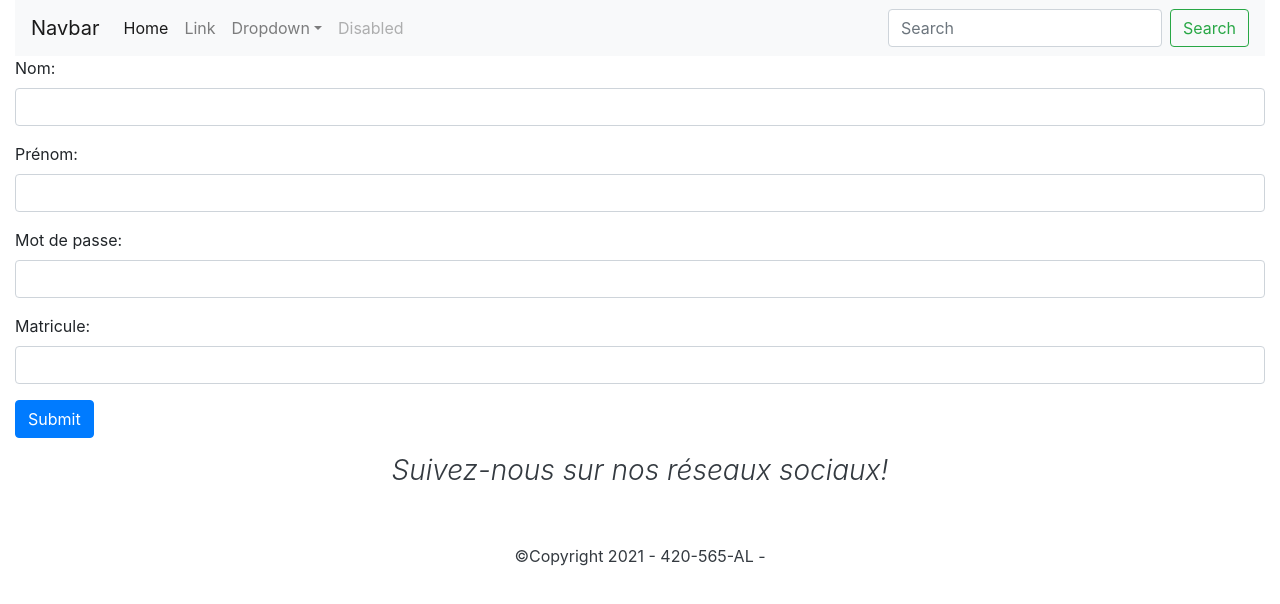
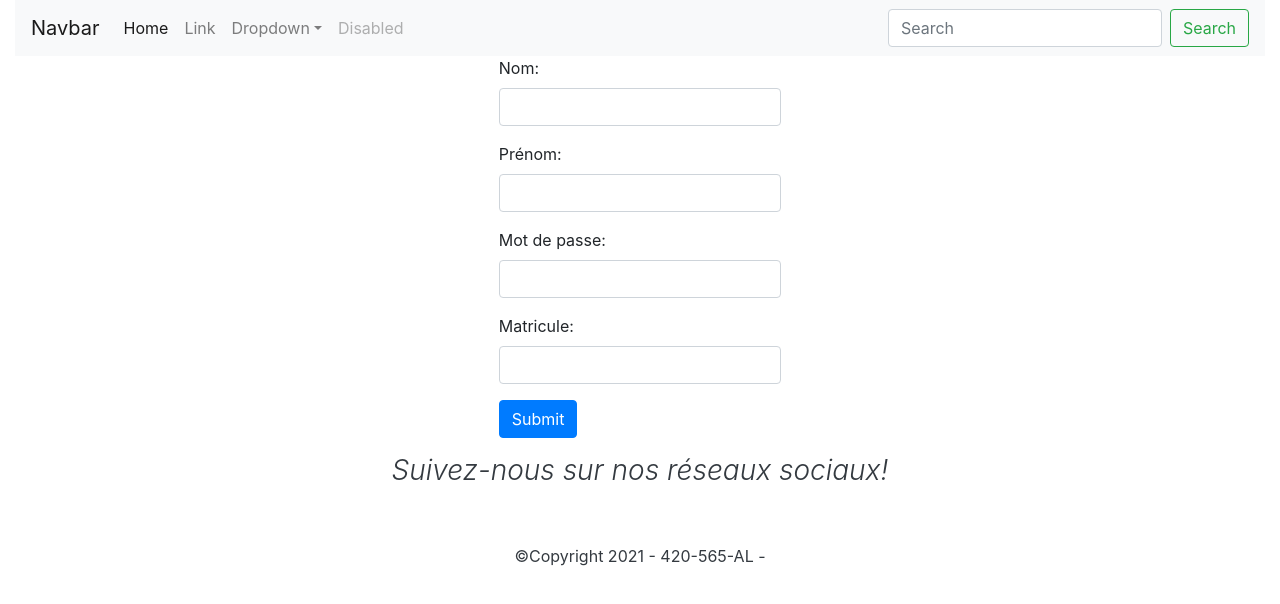
Before and after one commit to NicolasH-L/420-565-A21_ProjetIntegre_Equipe2, a React (Create React App) app in the folder Projet_Integre_Equipe2/src/main/resources/projet_integre_equipe2/: page / in a window 1280 px wide. Shown: the top 604 px of the page. Built offline with nearby package versions, Linux system fonts and the light colour scheme.

Commit message:
Reparation du probleme methode post

```diff
--- a/Projet_Integre_Equipe2/src/main/resources/projet_integre_equipe2/src/App.js
+++ b/Projet_Integre_Equipe2/src/main/resources/projet_integre_equipe2/src/App.js
@@ -12,14 +12,14 @@ function App() {
   const addStudent = async (student) => {
     const result = await fetch('http://localhost:5000/students',
     {
-      methode:'POST',
+      method:'POST',
       headers:{
         'Content-type': 'application/json'
       },
         body: JSON.stringify(student)
     })
     const data = await result.json()
-    setStudents([...student, data])
+  //  setStudents([...student, data])
   }
 
   return (
--- a/Projet_Integre_Equipe2/src/main/resources/projet_integre_equipe2/src/components/StudentRegistration.js
+++ b/Projet_Integre_Equipe2/src/main/resources/projet_integre_equipe2/src/components/StudentRegistration.js
@@ -15,7 +15,7 @@ const StudentRegistration = ({onAdd}) => {
     }
 
     return (
-        <>
+        <div className="container w-25">
             <form onSubmit={onSubmit}>
                 <div className="form-group">
                     <label htmlFor="lastName">Nom: </label>
@@ -35,7 +35,7 @@ const StudentRegistration = ({onAdd}) => {
                 </div>
                 <button type="submit" className="btn btn-primary">Submit</button>
             </form>
-        </>
+        </div>
     )
 }
 
```
